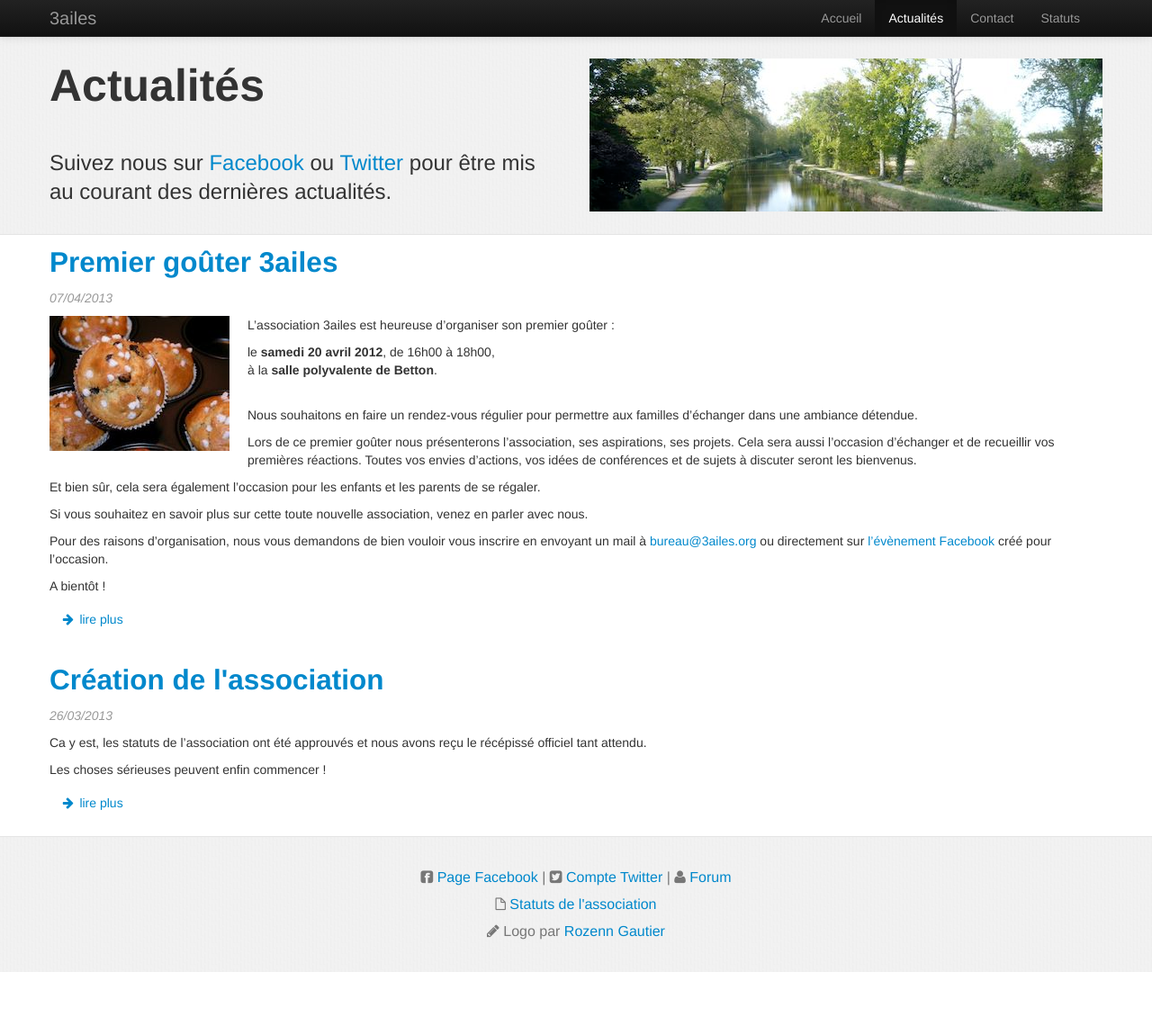
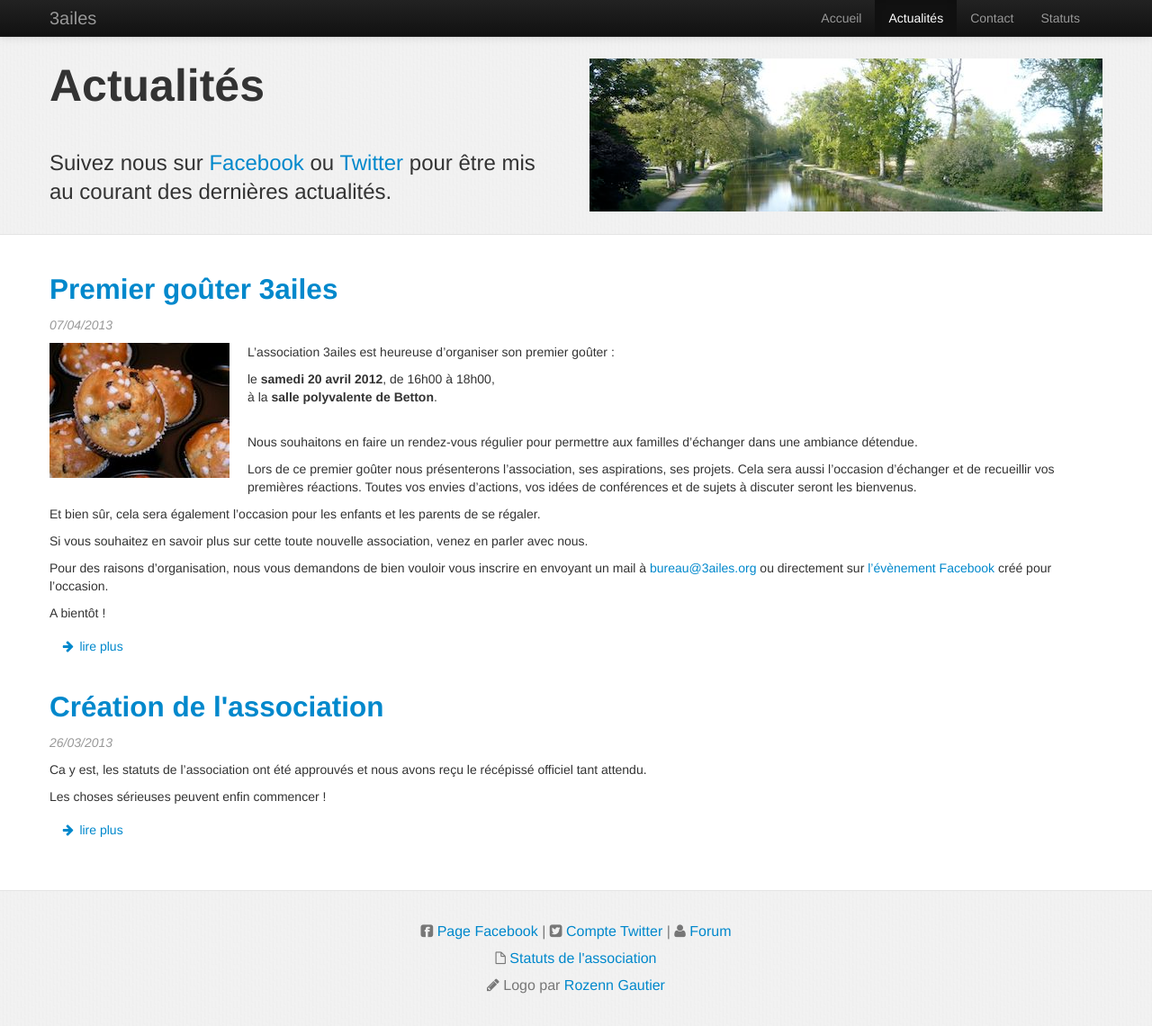
Before and after one commit to aymerick/3ailes, a Jekyll site: the page built from actualites.html, in a window 1280 px wide and 1140 px high. Shown: the whole window at 90% size. Built offline with Jekyll 4.4.1, drawn with Linux system fonts in a browser that asks for light colours; Markdown is read by kramdown in place of the engine named in the settings.

Commit message:
Main content padding

```diff
--- a/actualites.html
+++ b/actualites.html
@@ -20,7 +20,7 @@ og-type: website
   </div>
 </header>
 
-<div class="container">
+<div class="container content">
   {% for post in site.posts limit: 10 %}
     <div class="row">
       <div class="span12">
--- a/css/3ailes.css
+++ b/css/3ailes.css
@@ -11,6 +11,11 @@ body > .navbar {
 
 #main-content {
   min-height: 500px;
+}
+
+.container.content {
+  padding-top: 30px;
+  padding-bottom: 30px;
 }
 
 footer {
@@ -108,7 +113,6 @@ header .header-img {
 }
 
 #contact .content {
-  padding: 40px 0px;
   font-size: 11px;
 }
 
```
